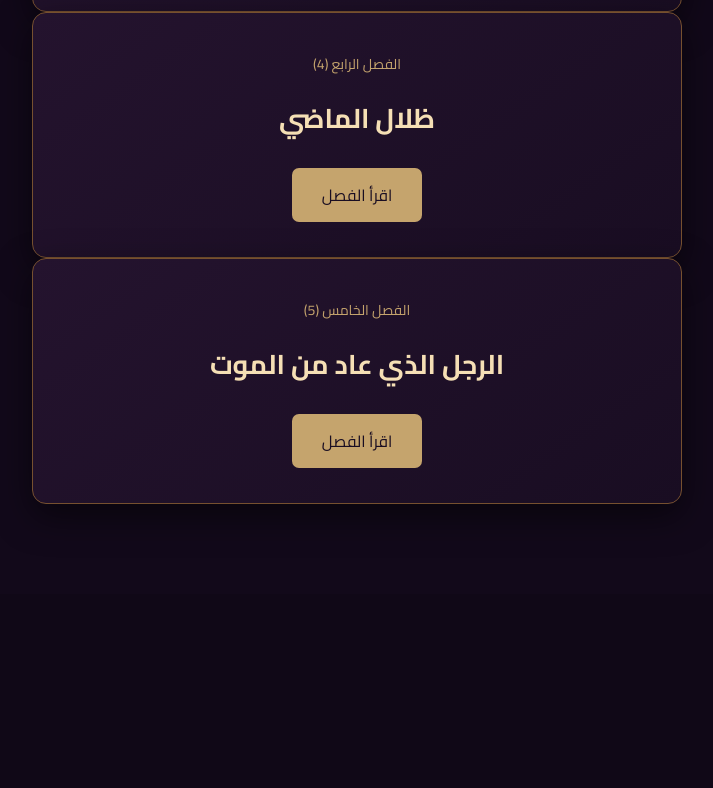
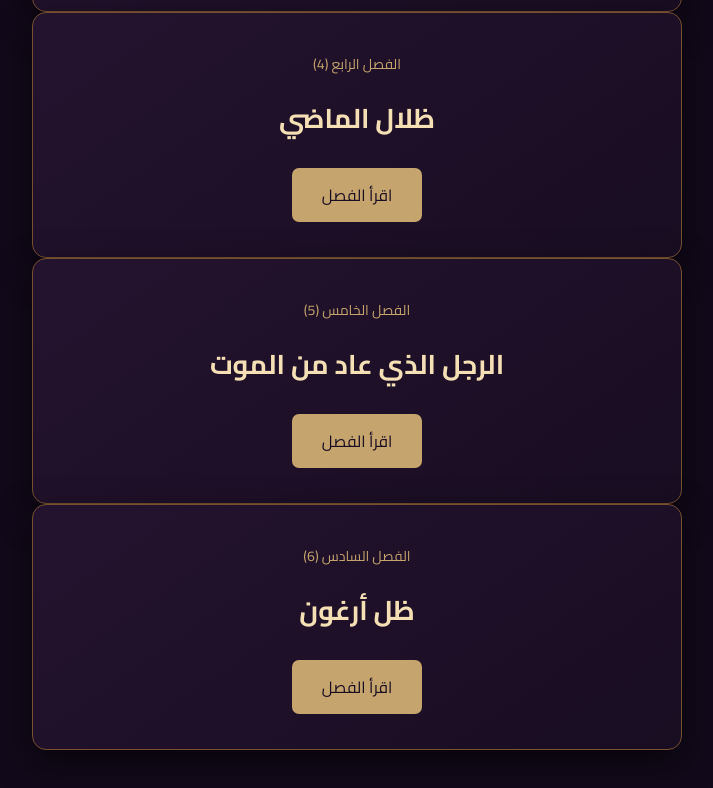
Before and after one commit to hekaya-turwa/hekaya-turwa, a plain HTML site: page qaswara.html in a window 1280 px wide. Shown: the part 2091-2879 px from the top of the page, without its empty margins (283-996 px from the left). Before the commit the page ends 2685 px from the top, so only its background shows below. Drawn offline with Linux system fonts and the light colour scheme.

Commit message:
Add chapter six section to qaswara.html

```diff
--- a/qaswara.html
+++ b/qaswara.html
@@ -88,7 +88,13 @@
         اقرأ الفصل
     </a>
 </div>
-</section>
+<div class="chapter-card">
+    <span>الفصل السادس (6)</span>
+    <h3>ظل أرغون</h3>
+    <a href="chapters/chapter-06.html">
+        اقرأ الفصل
+    </a>
+</div></section>
 
 </body>
 </html>
```
